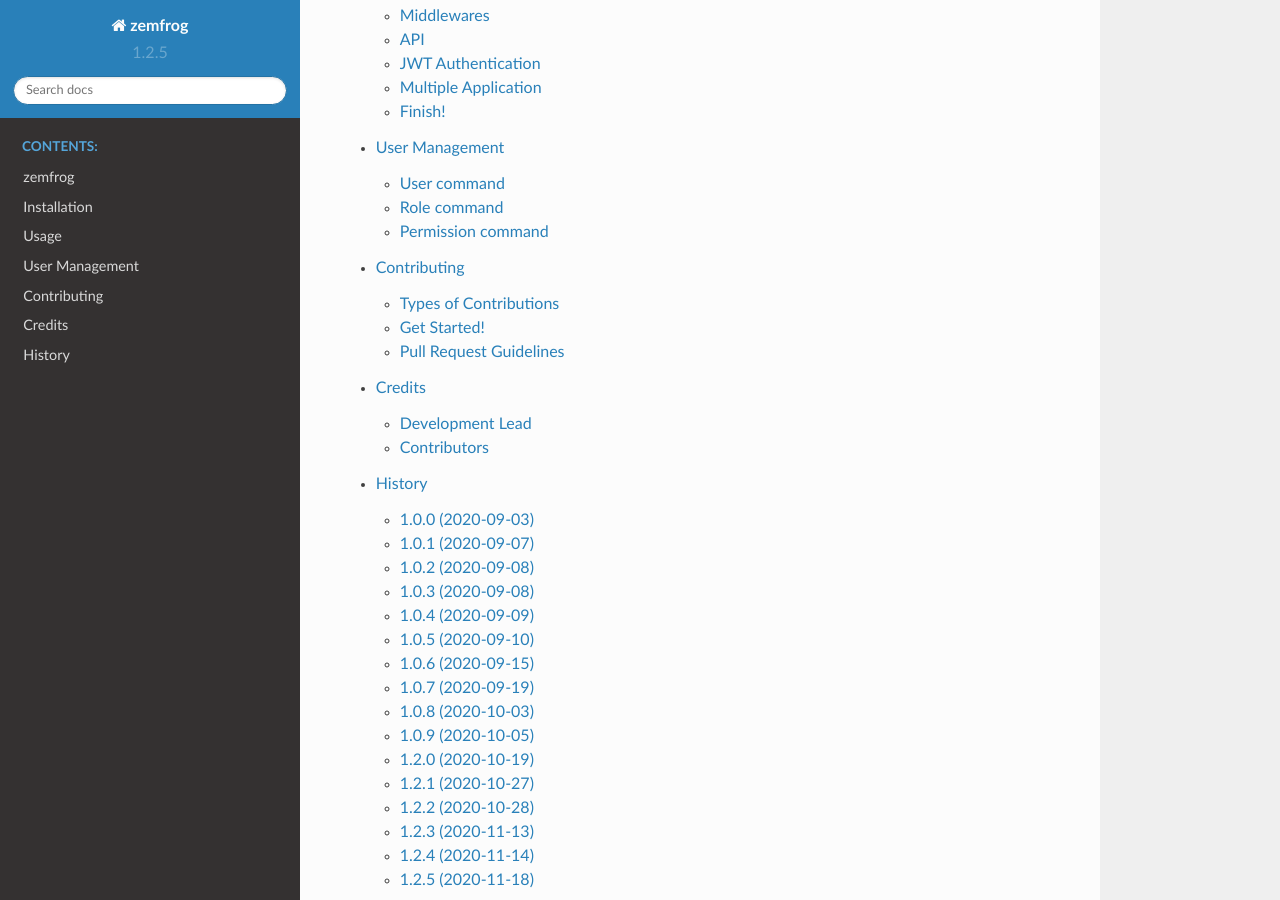
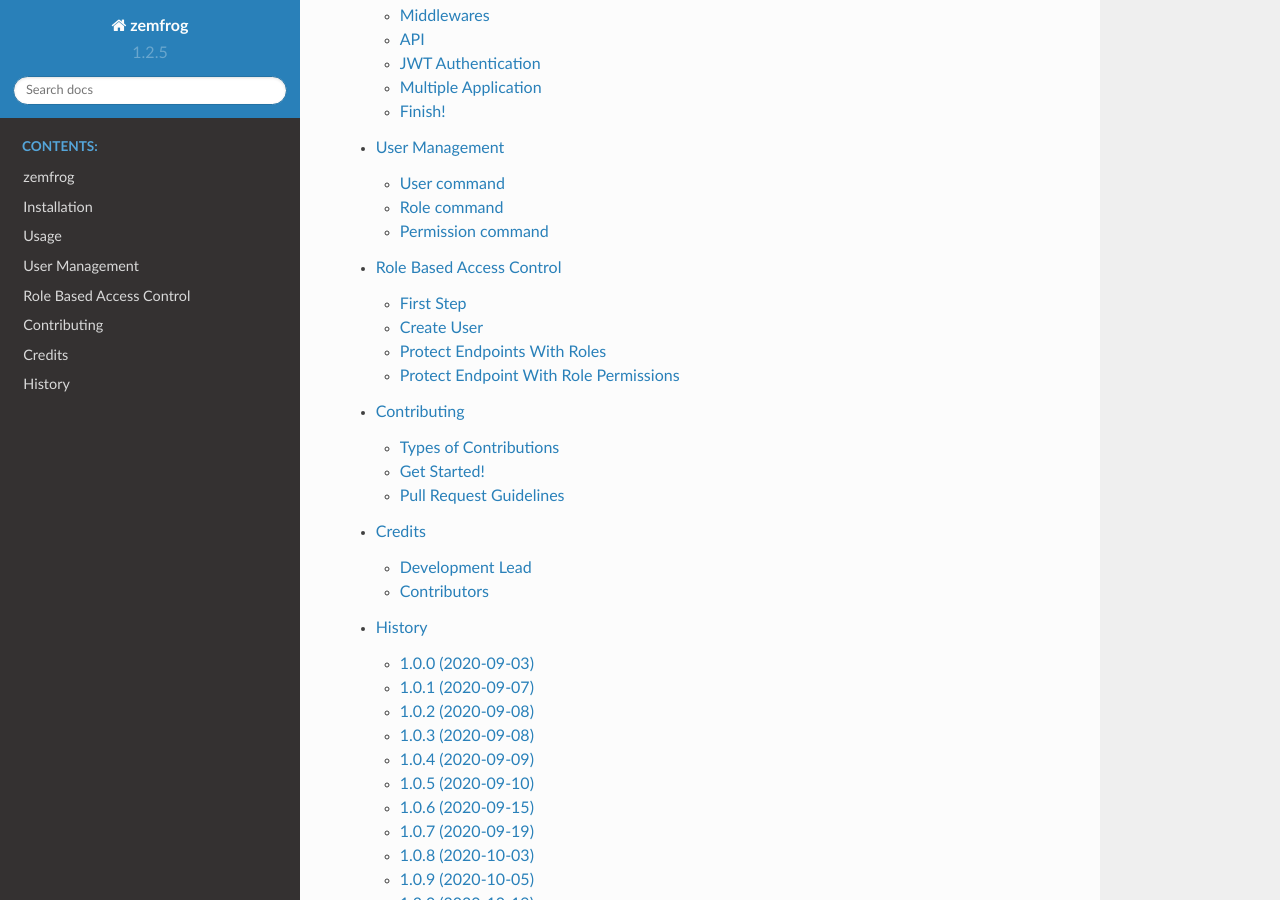
Before and after one commit to zemfrog/zemfrog, a Sphinx documentation site: the page built from docs/index.rst, in a window 1280 px wide and 900 px high, scrolled down 648 px. Built offline with Sphinx 7.4.7 and the Read the Docs theme 2.0.0, drawn with Linux system fonts in a browser that asks for light colours; some of the changed lines change nothing that is shown.

Commit message:
📖 DOC: add rbac doc

```diff
--- a/docs/index.rst
+++ b/docs/index.rst
@@ -9,6 +9,7 @@
    installation
    usage
    user_management
+   rbac
    contributing
    authors
    history
--- /dev/null
+++ b/docs/rbac.rst
@@ -0,0 +1,78 @@
+Role Based Access Control
+=========================
+
+Sometimes we need to protect endpoints with role access and role permissions.
+What for? to grant access to specific users.
+
+Let's get started...
+
+
+First Step
+----------
+
+We have to create a REST API first.
+Let's create::
+
+    $ flask api new User --crud
+
+
+Create User
+-----------
+
+First we need to create a role for the user::
+
+    $ flask role new admin -d "Admin Role"
+
+Now we create an admin user::
+
+    $ flask user new admin@email.com -r admin
+
+And input the required data which appears at the terminal.
+
+What if I create a user without role access? of course you can!
+
+
+Protect Endpoints With Roles
+----------------------------
+
+All you need is to add an authenticate decorator with a roles to the view, like this::
+
+    @authenticate(roles={"admin": []})
+    # your view here...
+
+For example, edit the ``get`` view decorator in the ``api/user.py`` file, as follows::
+
+    @authenticate(roles={"admin": []})
+    @marshal_with(ReadUserSchema(many=True), 200)
+    def get():
+        """
+        Read all data.
+        """
+
+        data = User.query.all()
+        return data
+
+Now the ``/api/user/get`` endpoint can be accessed by admin only!
+
+
+Protect Endpoint With Role Permissions
+--------------------------------------
+
+First you have to create role permissions first::
+
+    $ flask permission new can_all -d "Permission to do anything"
+
+And add permission to the ``authenticate`` decorator, for example::
+
+    @authenticate(roles={"admin": ["can_all"]})
+    @marshal_with(ReadUserSchema(many=True), 200)
+    def get():
+        """
+        Read all data.
+        """
+
+        data = User.query.all()
+        return data
+
+
+Now the ``/api/user/get`` endpoint can only be accessed by admins who have the permission ``can_all ``!
```
